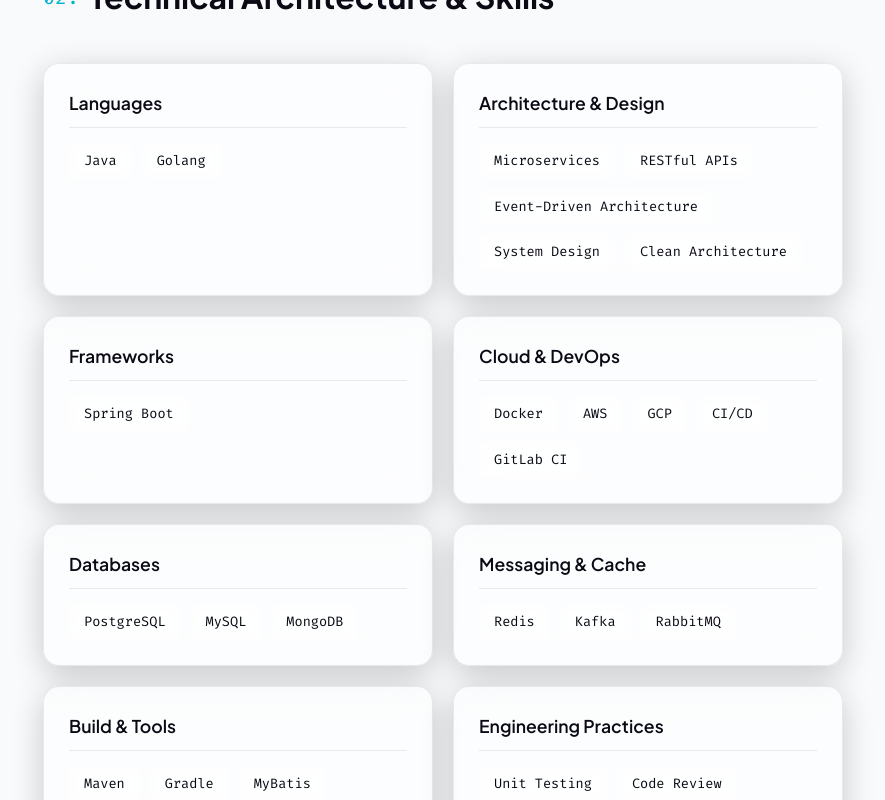
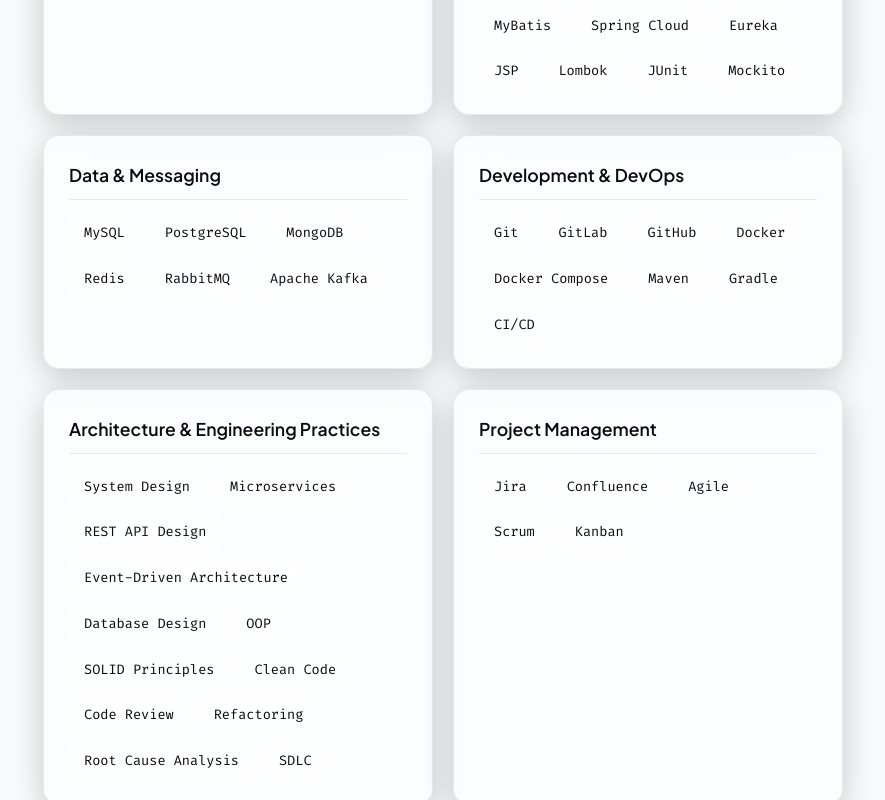
Before and after one commit to charlybutar21/charly-micolas-website, a Next.js app: page / in a window 1280 px wide. Shown: the part 1780-2580 px from the top of the page, without its empty margins (197-1082 px from the left). Built offline with nearby package versions, Linux system fonts and the light colour scheme.

Commit message:
feat(content): align portfolio CV data

```diff
--- a/app/data/index.ts
+++ b/app/data/index.ts
@@ -1,157 +1,192 @@
-import { PortfolioData } from "../types";
+import { PortfolioData } from '../types';
 
 export const portfolioData: PortfolioData = {
   hero: {
-    name: "Charly Micolas Butarbutar.",
-    role: "Software Engineer Backend.",
-    tagline: "Building scalable, cloud-native backend systems for SaaS, PropTech, and FinTech platforms. I focus on clean architecture, reliable services, and engineering practices that help teams move fast without breaking things."
+    name: 'Charly Micolas Butarbutar',
+    role: 'Senior Software Engineer | Backend Engineering | Technical Leadership',
+    tagline:
+      'Backend-focused Senior Software Engineer combining approximately 9 years of technical experience with delivery ownership and cross-functional coordination. Experienced in Java, Golang, REST APIs, microservices, databases, and service integration across Fintech P2P, Property Technology, and SaaS supply chain. Brings hands-on backend depth to architecture discussions, requirement clarification, engineering review, blocker resolution, and reliable delivery.',
   },
   about: {
     paragraphs: [
-      "I'm a Backend Software Engineer with 8+ years of experience designing and building server-side systems across multiple industries from SaaS supply chain and property technology to fintech P2P.",
-      "My core work lives in backend development: API design, microservices architecture, system integration, and making sure services hold up under real-world load. I've worked on both greenfield systems and the harder job of improving existing ones reducing technical debt, refactoring legacy code, and improving observability without disrupting production.",
-      "Beyond writing code, I've taken on engineering leadership responsibilities breaking down requirements, reviewing code, coordinating with cross-functional teams, and mentoring junior engineers. I care about building the right habits in a team, not just shipping features.",
-      "I hold a Bachelor's degree in Computer Science from University of Indonesia and an Associate Degree in Information Technology from Del Institute of Technology.",
+      'Backend-focused Senior Software Engineer combining approximately 9 years of technical experience with delivery ownership and cross-functional coordination. Experienced in Java, Golang, REST APIs, microservices, databases, and service integration across Fintech P2P, Property Technology, and SaaS supply chain. Brings hands-on backend depth to architecture discussions, requirement clarification, engineering review, blocker resolution, and reliable delivery.',
     ],
   },
+  coreCompetencies: [
+    'Backend Architecture',
+    'API Design and Integration',
+    'Microservices',
+    'Distributed Systems',
+    'Database Design',
+    'System Reliability',
+    'Technical Leadership',
+    'Delivery Management',
+    'Requirement Analysis',
+    'Stakeholder Alignment',
+    'Code and Design Review',
+    'Agile Delivery',
+  ],
   skills: [
     {
-      category: "Languages",
-      items: ["Java", "Golang"],
+      category: 'Languages',
+      items: ['Java', 'Go'],
     },
     {
-      category: "Architecture & Design",
+      category: 'Frameworks & Libraries',
       items: [
-        "Microservices",
-        "RESTful APIs",
-        "Event-Driven Architecture",
-        "System Design",
-        "Clean Architecture",
+        'Spring Boot',
+        'Spring MVC',
+        'Spring Data JPA',
+        'Hibernate',
+        'MyBatis',
+        'Spring Cloud',
+        'Eureka',
+        'JSP',
+        'Lombok',
+        'JUnit',
+        'Mockito',
       ],
     },
     {
-      category: "Frameworks",
-      items: ["Spring Boot"],
+      category: 'Data & Messaging',
+      items: [
+        'MySQL',
+        'PostgreSQL',
+        'MongoDB',
+        'Redis',
+        'RabbitMQ',
+        'Apache Kafka',
+      ],
     },
     {
-      category: "Cloud & DevOps",
-      items: ["Docker", "AWS", "GCP", "CI/CD", "GitLab CI"],
+      category: 'Development & DevOps',
+      items: [
+        'Git',
+        'GitLab',
+        'GitHub',
+        'Docker',
+        'Docker Compose',
+        'Maven',
+        'Gradle',
+        'CI/CD',
+      ],
     },
     {
-      category: "Databases",
-      items: ["PostgreSQL", "MySQL", "MongoDB"],
+      category: 'Architecture & Engineering Practices',
+      items: [
+        'System Design',
+        'Microservices',
+        'REST API Design',
+        'Event-Driven Architecture',
+        'Database Design',
+        'OOP',
+        'SOLID Principles',
+        'Clean Code',
+        'Code Review',
+        'Refactoring',
+        'Root Cause Analysis',
+        'SDLC',
+      ],
     },
     {
-      category: "Messaging & Cache",
-      items: ["Redis", "Kafka", "RabbitMQ"],
-    },
-    {
-      category: "Build & Tools",
-      items: ["Maven", "Gradle", "MyBatis", "Eureka", "Apollo"],
-    },
-    {
-      category: "Engineering Practices",
-      items: ["Unit Testing", "Code Review", "Observability", "Technical Documentation"],
-    },
-    {
-      category: "Project & Team",
-      items: ["Sprint Planning", "Task Breakdown", "Cross-team Coordination", "Scrum"],
+      category: 'Project Management',
+      items: ['Jira', 'Confluence', 'Agile', 'Scrum', 'Kanban'],
     },
   ],
   experience: [
     {
-      company: "PT Progo Puncak Group (Pinjamin)",
-      role: "Senior Software Engineer",
-      period: "June 2024 - Present",
-      location: "South Jakarta",
+      company: 'PT Progo Puncak Group (Pinjamin)',
+      role: 'Senior Software Engineer',
+      period: 'Jun 2024 - Present',
+      location: 'South Jakarta',
       description: [
-        "Lead system development for internal systems supporting telemarketing, collection, quality control, and management operations.",
-        "Coordinate with local and HQ engineering teams to align on technical direction, task priorities, and delivery timelines.",
-        "Refactored legacy code to reduce technical debt and improve system performance and maintainability.",
-        "Serve as the primary technical point of contact for issue escalation and resolution across product and engineering teams.",
-        "Maintain audit-ready technical documentation to support compliance requirements.",
+        'Supported ISO 27001, OJK, and FDC audit activities by addressing technical findings, preparing evidence, and delivering improvements that strengthened security and regulatory compliance.',
+        'Lead cross-functional delivery involving 6 engineers, 2 QA engineers, 1 product manager, and 1 UI designer, translating business requirements into technical solutions and actionable engineering tasks.',
+        'Design, develop, and maintain backend systems supporting lending, collection, AML, and internal operations, including the Internal Management Dashboard, Collection System, and Pinjamin website.',
+        'Lead technical discussions, solution and design reviews, production issue resolution, and delivery planning while coordinating dependencies, risks, blockers, owners, and cross-functional decisions.',
       ],
-      skills: ["Java", "Spring Boot", "MySQL", "Redis", "RabbitMQ", "Docker", "Microservices", "RESTful APIs"],
+      skills: [],
     },
     {
-      company: "PT Ringan Teknologi Indonesia (Ringan)",
-      role: "Software Engineer",
-      period: "Feb 2024 - May 2024",
-      location: "South Jakarta",
+      company: 'PT Ringan Teknologi Indonesia (Ringan)',
+      role: 'Software Engineer',
+      period: 'Feb - May 2024',
+      location: 'South Jakarta',
       description: [
-        "Took over backend ownership from the HQ team through structured knowledge transfer, ensuring continuity and minimal disruption.",
-        "Collaborated with the technical lead to assess system requirements and define technical tasks aligned with business goals.",
-        "Contributed to the full development lifecycle of loan application submission APIs — from implementation and testing through to deployment.",
+        'Collaborated with the Technical Lead to assess system requirements, translate them into actionable technical tasks, and align backend solutions with business objectives.',
+        'Contributed to the full development lifecycle of Java and Spring Boot APIs supporting loan application submissions, including implementation, testing, debugging, and defect resolution.',
       ],
-      skills: ["Java", "Spring Boot", "PostgreSQL", "MySQL", "Microservices", "RESTful APIs"],
+      skills: [],
     },
     {
-      company: "PT Advotics Technology Global (Advotics)",
-      role: "Freelance Software Engineer",
-      period: "Jun 2023 - Jan 2024",
-      location: "Remote",
+      company: 'PT Advotics Technology Global (Advotics)',
+      role: 'Freelance Software Engineer',
+      period: 'Jun 2023 - Jan 2024',
+      location: 'Remote',
       description: [
-        "Delivered contracted API features independently within agreed timelines, with minimal supervision.",
-        "Contributed to system maintenance and bug fixes in production, improving reliability for active users.",
+        'Delivered Java and Spring Boot API enhancements for a Workforce Management System, translating agreed requirements into maintainable backend solutions.',
+        'Independently managed assigned development work, including estimation, implementation, testing, documentation, and handover within contracted timelines.',
       ],
-      skills: ["Java", "Spring Boot", "MySQL", "Microservices", "RESTful APIs"],
+      skills: [],
     },
     {
-      company: "PT Properti Solusi Manajemen (Pinhome)",
-      role: "Senior Software Engineer",
-      period: "Sep 2021 - May 2023",
-      location: "Remote",
+      company: 'PT Properti Solusi Manajemen (Pinhome)',
+      role: 'Senior Software Engineer',
+      period: 'Sep 2021 - May 2023',
+      location: 'Remote',
       description: [
-        "Owned end-to-end delivery of features in agent and lead backend services — from design and development through testing, documentation, and deployment.",
-        "Worked with the technical lead to assess requirements and break down sprint tasks, ensuring clear scope and realistic delivery timelines.",
-        "Reduced technical debt by proactively refactoring existing code, resulting in measurable improvements in system performance and maintainability.",
-        "Mentored 3 junior engineers through structured code reviews and knowledge-sharing sessions, improving overall team code quality.",
+        'Partnered with the Technical Lead to assess requirements, break down technical tasks, and prepare upcoming sprints in alignment with business priorities.',
+        'Owned the end-to-end delivery of features across agent and lead-management backend services, covering technical design, development, testing, documentation, and deployment.',
+        'Resolved defects and reduced technical debt through systematic troubleshooting and refactoring, improving system maintainability and reliability.',
+        'Mentored 3 junior engineers and improved team code quality through structured code reviews and engineering best-practice sharing.',
       ],
-      skills: ["Golang", "PostgreSQL", "Redis", "GCP", "Microservices", "Unit Testing", "RESTful APIs"],
+      skills: [],
     },
     {
-      company: "PT Advotics Technology Global (Advotics)",
-      role: "Software Engineer & Team Lead",
-      period: "Sep 2017 - Aug 2021",
-      location: "Remote",
+      company: 'PT Advotics Technology Global (Advotics)',
+      role: 'Software Engineer / Engineering Lead',
+      period: 'Sep 2017 - Aug 2021',
+      location: 'South Jakarta',
       description: [
-        "Led a team of 6 engineers to design and deliver features across multiple industry verticals for Advotics clients.",
-        "Worked closely with the product manager to estimate scope, plan sprints, and keep delivery aligned with business priorities.",
-        "Translated business requirements into clear, actionable technical tasks that the engineering team could execute efficiently.",
-        "Directed the end-to-end revamp of several internal products, improving both functionality and user experience.",
-        "Provided technical advisory support for complex issues across product and engineering support teams.",
+        'Designed and maintained Java and Spring Boot microservices supporting item and order management, identity and access, content, and analytics capabilities across SaaS supply-chain products.',
+        'Led a team of 6 engineers in delivering product features for clients across multiple industries.',
+        'Partnered with Product Managers to estimate scope and engineering effort, prioritize technical work, and support reliable sprint delivery.',
+        'Translated business requirements into technical designs and actionable engineering tasks, providing implementation guidance throughout delivery.',
+        'Led end-to-end modernization initiatives for several internal products and features, covering technical planning, implementation, testing, rollout, and issue resolution.',
+        'Acted as a technical advisor by investigating complex system issues and providing guidance to product, engineering, and support teams.',
       ],
-      skills: ["Java", "Spring Boot", "MySQL", "AWS", "ETL", "Microservices", "RESTful APIs"],
+      skills: [],
     },
     {
-      company: "PT LightStream Analytics Indonesia",
-      role: "IT Support Consultant",
-      period: "Nov 2015 - Jul 2017",
-      location: "Central Jakarta",
+      company: 'PT LightStream Analytics Indonesia',
+      role: 'IT Support Consultant',
+      period: 'Nov 2015 - Jul 2017',
+      location: 'Central Jakarta',
       description: [
-        "Managed daily customer support operations, resolving infrastructure and software tickets within defined SLAs.",
-        "Conducted root-cause analysis and provided troubleshooting for enterprise data products.",
+        'Investigated and resolved technical issues using Java, AWS, Hadoop Cloudera, and Linux where applicable.',
+        'Managed support requests from intake through resolution, documenting troubleshooting steps, recurring issues, and escalation details for technical teams.',
       ],
-      skills: ["Java", "AWS", "Hadoop Cloudera", "Linux"],
+      skills: [],
     },
   ],
   education: [
     {
-      institution: "University of Indonesia",
-      degree: "Bachelor of Science in Computer Science",
-      location: "Depok, West Java",
-      graduationDate: "February 2019"
+      institution: 'University of Indonesia',
+      degree: 'Bachelor of Science in Computer Science',
+      location: 'Depok',
+      graduationDate: 'Feb 2019',
     },
     {
-      institution: "Del Institute of Technology",
-      degree: "Associate Degree in Information Technology",
-      location: "Toba, North Sumatra",
-      graduationDate: "September 2015"
-    }
+      institution: 'Del Institute of Technology',
+      degree: 'Associate Degree in Information Technology',
+      location: 'North Sumatra',
+      graduationDate: 'Sep 2015',
+    },
   ],
   contact: {
-    email: "charlymicolas21@gmail.com",
-    linkedin: "https://linkedin.com/in/charly-micolas",
-    github: "https://github.com/charlybutar21"
-  }
+    email: 'charlymicolasbutar@gmail.com',
+    phone: '+62 813-1872-8890',
+    linkedin: 'https://linkedin.com/in/charly-micolas',
+    github: 'https://github.com/charlybutar21',
+  },
 };
--- a/app/types/index.ts
+++ b/app/types/index.ts
@@ -28,11 +28,13 @@
   about: {
     paragraphs: string[];
   };
+  coreCompetencies: string[];
   skills: SkillCategory[];
   experience: ExperienceData[];
   education: EducationData[];
   contact: {
     email: string;
+    phone: string;
     linkedin: string;
     github: string;
   };
```
Also changed, not shown: 1 other file (tests, documents, lock files or other folders).
